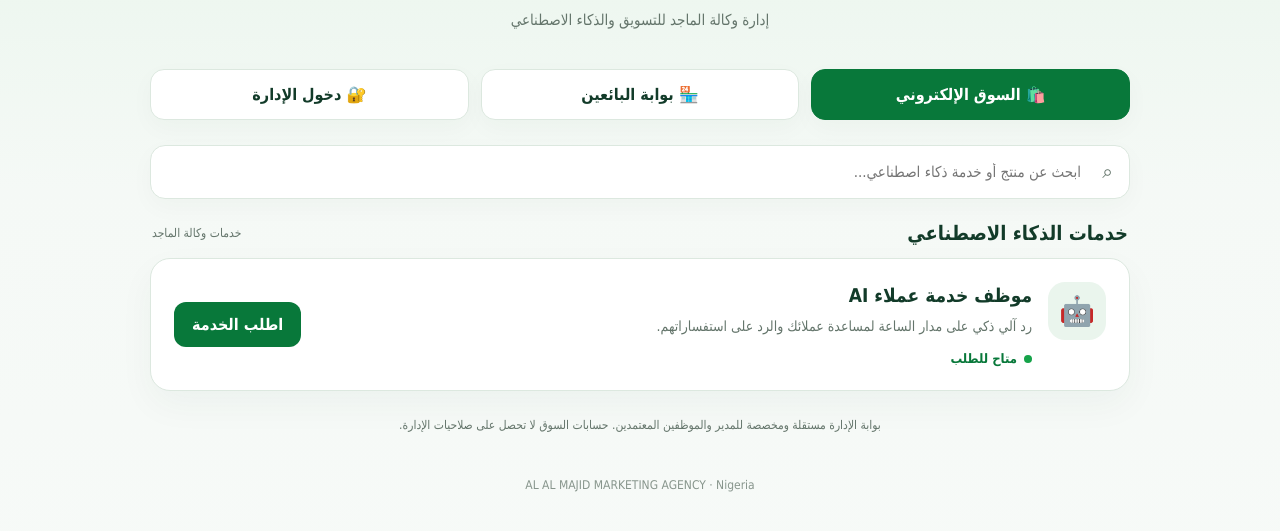
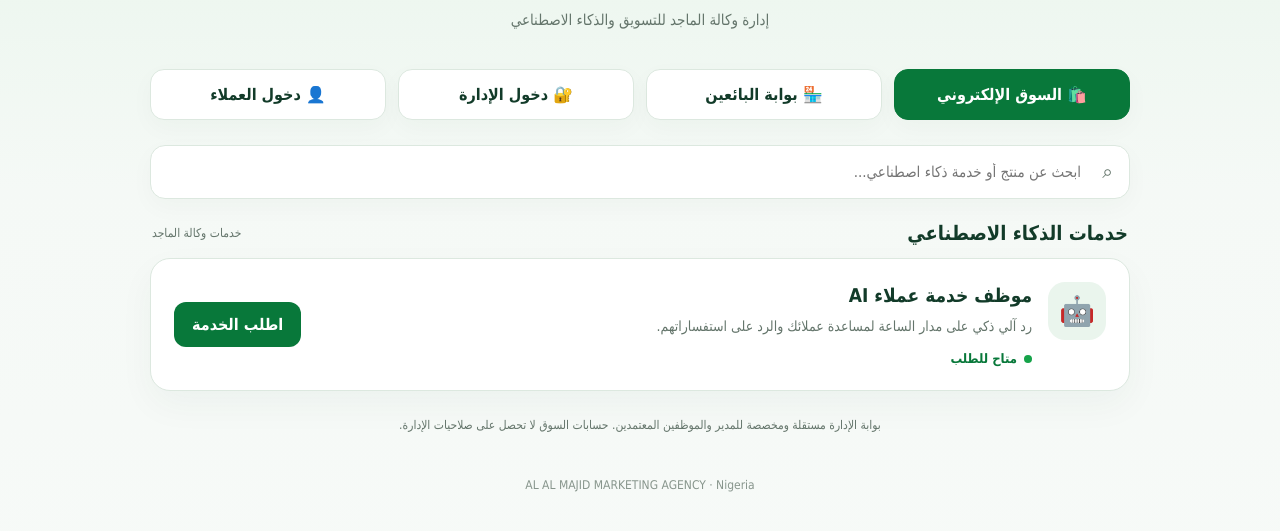
Before and after one commit to zxmagd2022-web/al-majid-ai-control-center, a plain HTML site: page index.html in a window 1280 px wide. Shown: the part 151-682 px from the top of the page. Drawn offline with Linux system fonts and the light colour scheme.

Commit message:
Add customer portal entry to homepage

```diff
--- a/index.html
+++ b/index.html
@@ -16,7 +16,7 @@ header{padding:30px 18px 22px;text-align:center}
 h1{font-size:clamp(23px,4vw,34px);margin:0 0 9px}
 .subtitle{margin:0;color:var(--muted);line-height:1.9;font-size:15px}
 main{width:min(100% - 32px,980px);margin:0 auto 42px}
-.quick-links{display:grid;grid-template-columns:repeat(3,minmax(0,1fr));gap:12px;margin:12px 0 25px}
+.quick-links{display:grid;grid-template-columns:repeat(4,minmax(0,1fr));gap:12px;margin:12px 0 25px}
 .quick-link{display:flex;justify-content:center;align-items:center;gap:9px;text-decoration:none;background:#fff;border:1px solid var(--line);border-radius:14px;padding:15px 12px;font-weight:700;box-shadow:0 8px 24px #123b2908;transition:.18s}
 .quick-link:hover,.quick-link:focus-visible{border-color:#8dc6a0;transform:translateY(-2px);outline:none}
 .quick-link.primary{background:var(--green);color:#fff;border-color:var(--green)}
@@ -52,6 +52,7 @@ footer{text-align:center;color:#87958c;font-size:12px;padding:0 16px 25px}
     <a class="quick-link primary" href="https://kano234.com/">🛍️ السوق الإلكتروني</a>
     <a class="quick-link" href="seller-portal.html">🏪 بوابة البائعين</a>
     <a class="quick-link" href="admin.html">🔐 دخول الإدارة</a>
+    <a class="quick-link" href="customer-portal.html">👤 دخول العملاء</a>
   </nav>
 
   <label class="search-wrap">
```
